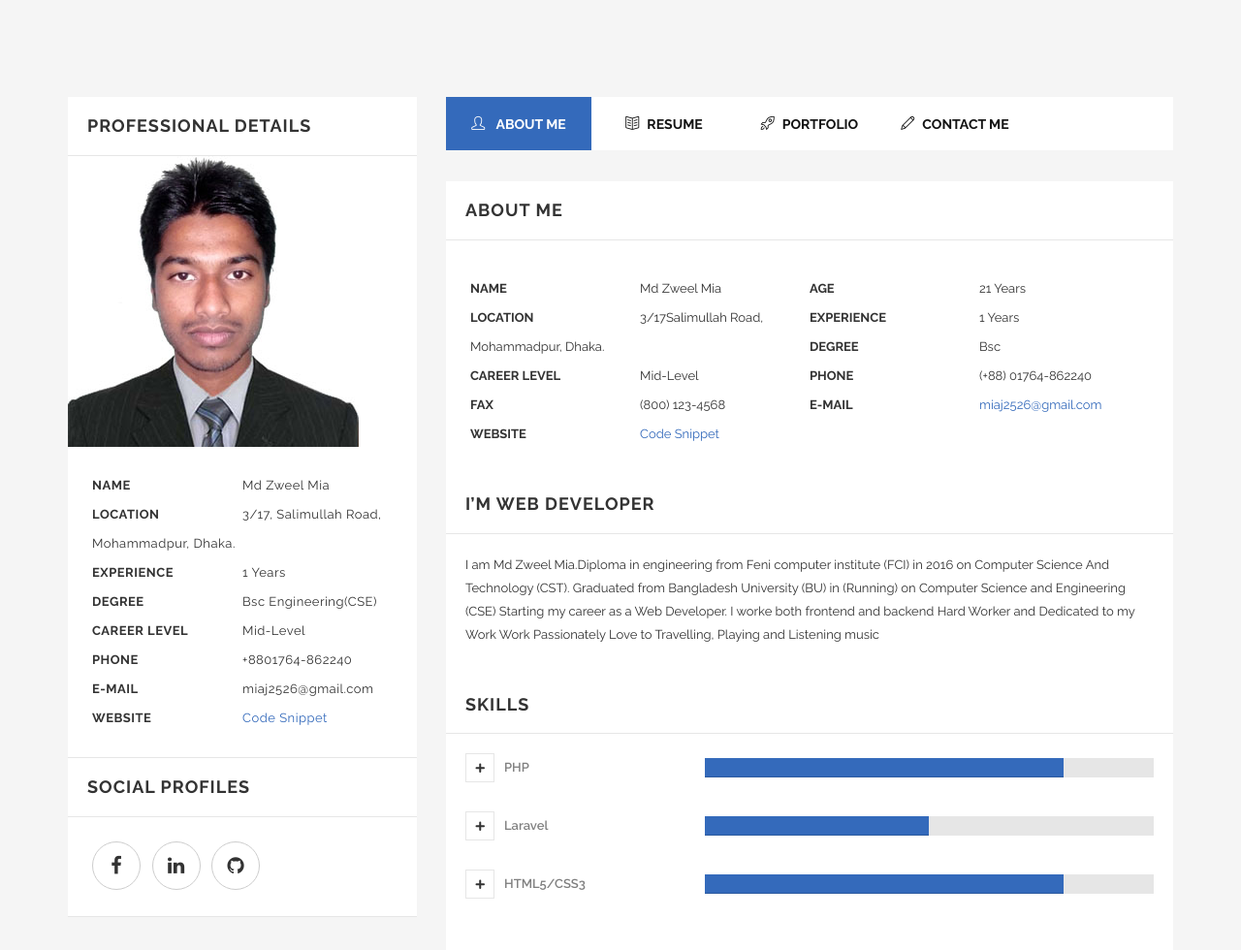
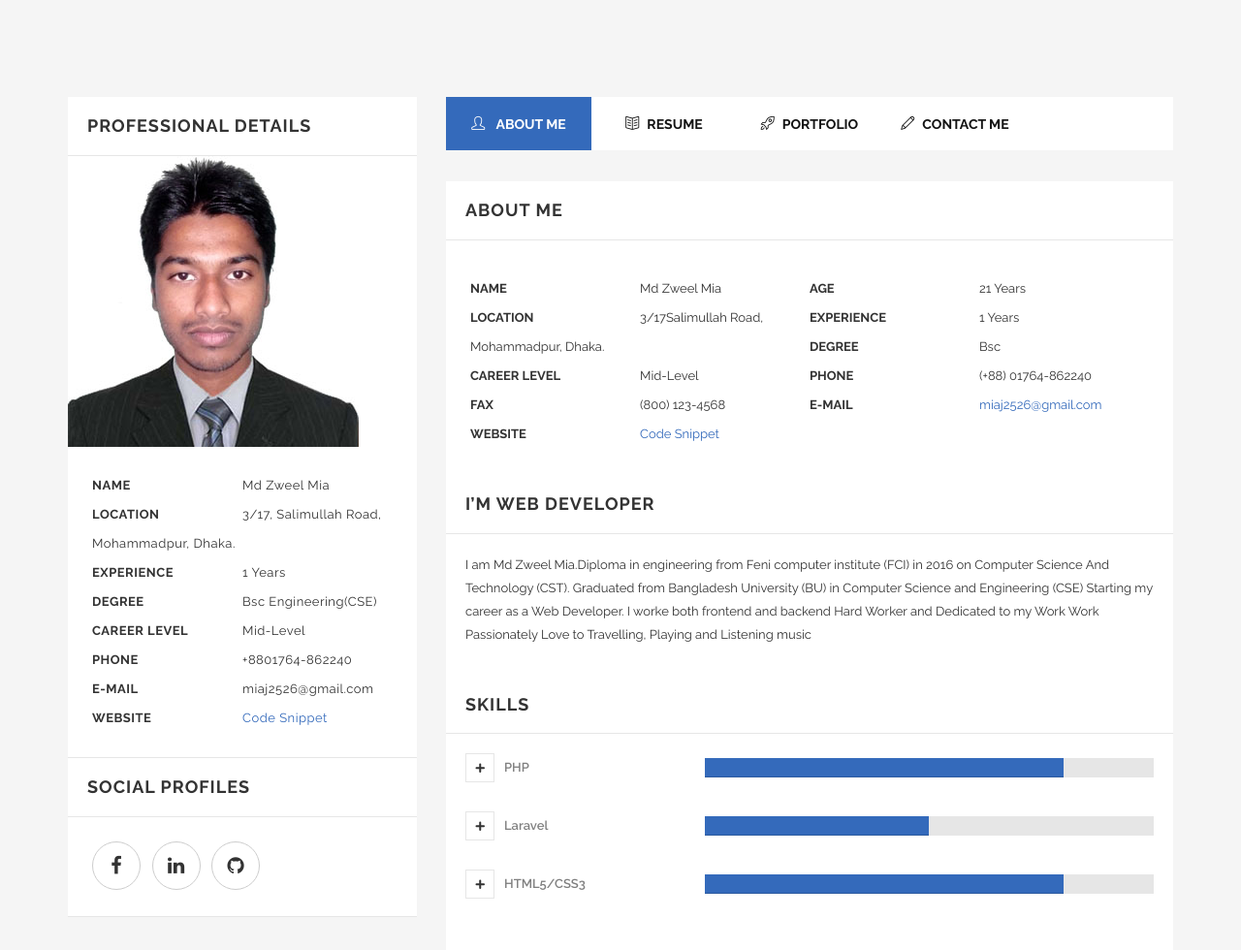
Before and after one commit to zweelmia/mycv, a plain HTML site: page index.html in a window 1280 px wide. Shown: the top 980 px of the page at 97% size. Drawn offline with Linux system fonts and the light colour scheme; some packages are replaced by stand-ins of ours; files whose address does not match are found by name.

Commit message:
index.html
some change

```diff
--- a/index.html
+++ b/index.html
@@ -138,7 +138,7 @@
                       <h5 class="tittle">I’m Web Developer</h5>
                       <div class="padding-20">
                         <p>I am Md Zweel Mia.Diploma in engineering from Feni computer institute (FCI) in 2016 on Computer Science And Technology (CST).
-                          Graduated from Bangladesh University (BU) in (Running) on Computer Science and Engineering (CSE)
+                          Graduated from Bangladesh University (BU) in Computer Science and Engineering (CSE)
                           Starting my career as a Web Developer. I worke both frontend and backend
                           Hard Worker and Dedicated to my Work
                           Work Passionately
```
